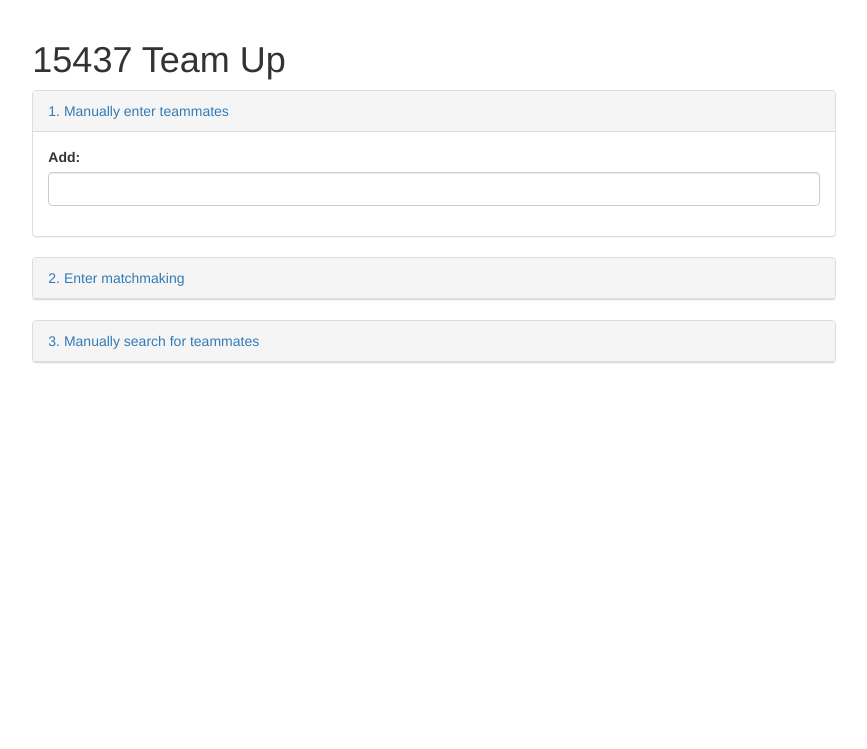
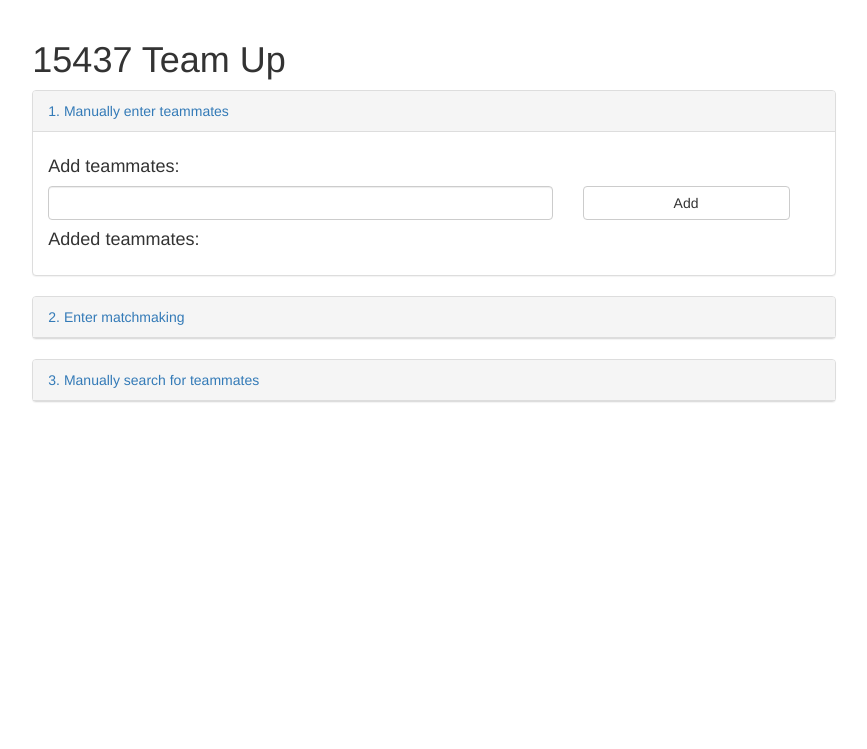
Before and after one commit to js8383/Plaza, a Django app: page /createteam in a window 1280 px wide, after a click on "1. Manually enter teammates". Shown: the part 51-800 px from the top of the page, without its empty margins (206-1073 px from the left). Run offline with Django 3.2, Linux system fonts and the light colour scheme; parts of the project's set-up code (start-up, migrations or seed data) failed here and were passed over; some libraries are stand-ins or nearby versions.

Commit message:
started team creating

```diff
--- /dev/null
+++ b/implementation/plaza/static/js/createteam.js
@@ -0,0 +1,19 @@
+
+$("#person_search_field").keyup(function(event){
+    if(event.keyCode == 13)
+    {
+        $("#add_person").click();
+    }
+    else
+    {
+
+    }
+});
+
+
+$("#add_person").click(function(event){
+    $("#added").append(
+        $("<p/>", {
+                text: $("#person_search_field").val()
+        }));
+});
--- a/implementation/plaza/templates/team_creation.html
+++ b/implementation/plaza/templates/team_creation.html
@@ -1,5 +1,5 @@
 {% extends "nav.html" %}
-
+{% load static %}
 {% block content %}
 
 <br>
@@ -13,9 +13,19 @@
             </div>
             <div id="collapse1" class="panel-collapse collapse">
                 <div class="panel-body">
-                    <div class="form-group">
-                        <label for="usr">Add:</label>
-                        <input type="text" class="form-control" id="usr">
+                    <h4>Add teammates:</h4>
+                    <div class="row">
+                        <div class="col-lg-8">
+                            <input type="text" class="form-control" id="person_search_field">
+                        </div>
+                        <div class="col-lg-4">
+                            <input class="btn btn-default" value="Add" id="add_person">
+                        </div>
+                    </div>
+                    <h4>Added teammates:</h4>
+                    <div class="row">
+                        <div id="added">
+                        </div>
                     </div>
                 </div>
             </div>
@@ -113,3 +123,7 @@
 </div>
 
 {% endblock %}
+
+{% block footer %}
+<script src="{% static 'js/createteam.js' %}"></script>
+{% endblock %}
```
Also changed, not shown: implementation/plaza/models.py (+9 -0 lines), implementation/plaza/templates/parent.html (+5 -2 lines), implementation/plaza/static/js/plaza.js (added).
